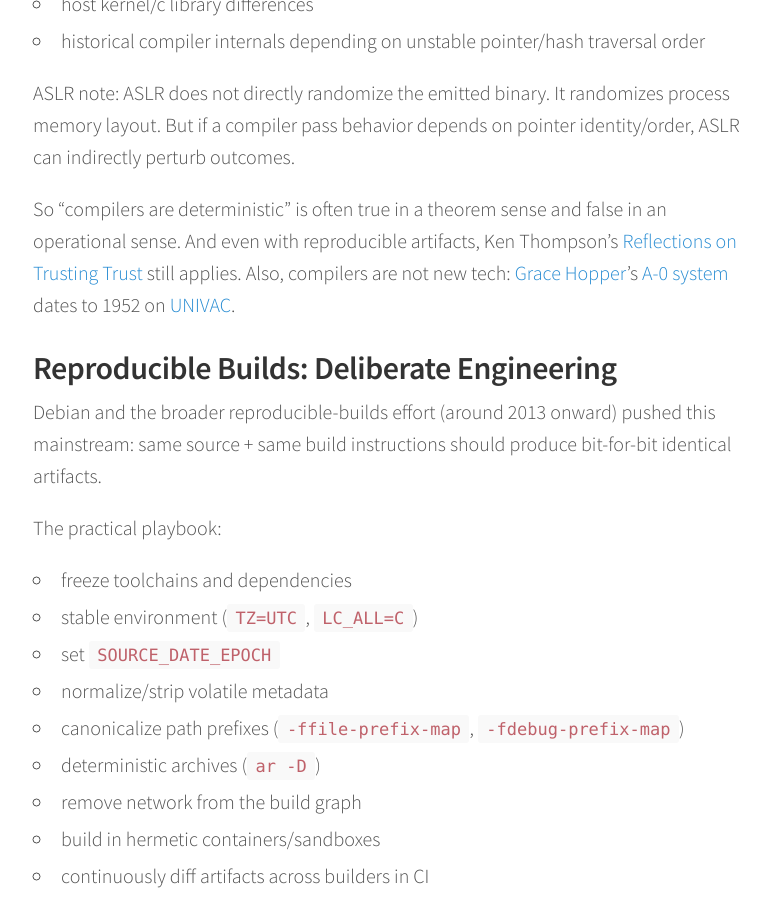
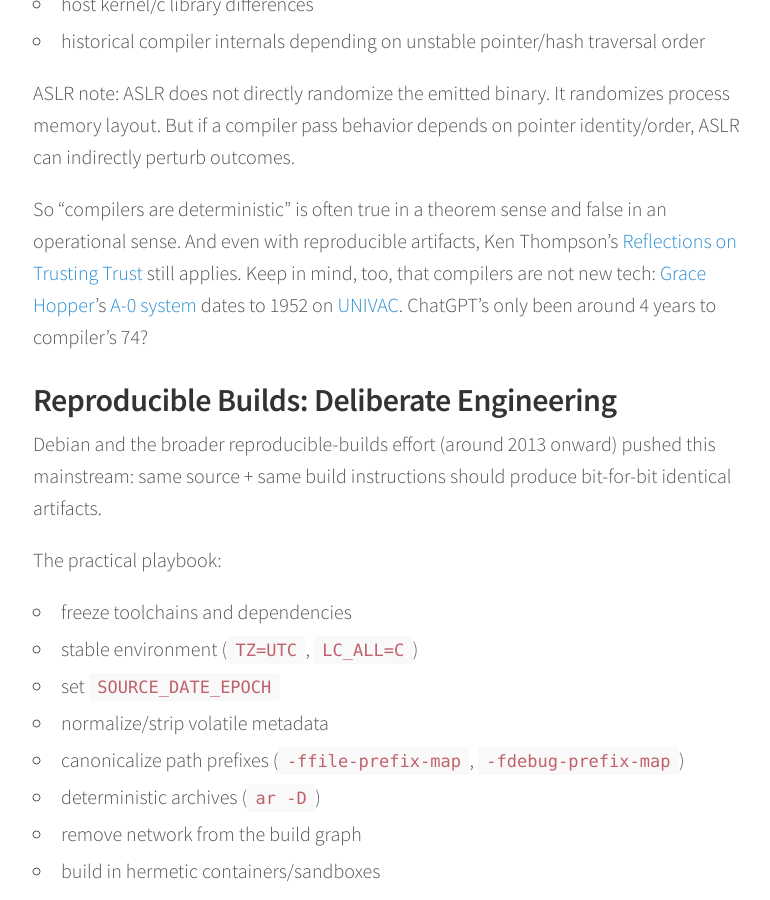
Before and after one commit to fragmede/fragmede.github.io, a Jekyll site: the page built from _posts/2026-02-21-are-compilers-deterministic-nerd-version.markdown, in a window 1280 px wide and 900 px high, scrolled down 2043 px. Shown: the whole window, without its empty margins (247-1017 px from the left). Built offline with Jekyll 4.4.1, drawn with Linux system fonts in a browser that asks for light colours.

Commit message:
grace hopper

```diff
--- a/_posts/2026-02-21-are-compilers-deterministic-nerd-version.markdown
+++ b/_posts/2026-02-21-are-compilers-deterministic-nerd-version.markdown
@@ -61,8 +61,7 @@ Related concepts, not equivalent guarantees.
 ASLR note: ASLR does not directly randomize the emitted binary. It randomizes process memory layout. But if a compiler pass behavior depends on pointer identity/order, ASLR can indirectly perturb outcomes.
 
 So "compilers are deterministic" is often true in a theorem sense and false in an operational sense.
-And even with reproducible artifacts, Ken Thompson's [Reflections on Trusting Trust](https://aeb.win.tue.nl/linux/hh/thompson/trust.html) still applies.
-Also, compilers are not new tech: [Grace Hopper](https://en.wikipedia.org/wiki/Grace_Hopper)'s [A-0 system](https://en.wikipedia.org/wiki/A-0_System) dates to 1952 on [UNIVAC](https://en.wikipedia.org/wiki/UNIVAC_I).
+And even with reproducible artifacts, Ken Thompson's [Reflections on Trusting Trust](https://aeb.win.tue.nl/linux/hh/thompson/trust.html) still applies. Keep in mind, too, that compilers are not new tech: [Grace Hopper](https://en.wikipedia.org/wiki/Grace_Hopper)'s [A-0 system](https://en.wikipedia.org/wiki/A-0_System) dates to 1952 on [UNIVAC](https://en.wikipedia.org/wiki/UNIVAC_I). ChatGPT's only been around 4 years to compiler's 74?
 
 ## Reproducible Builds: Deliberate Engineering
 
```
